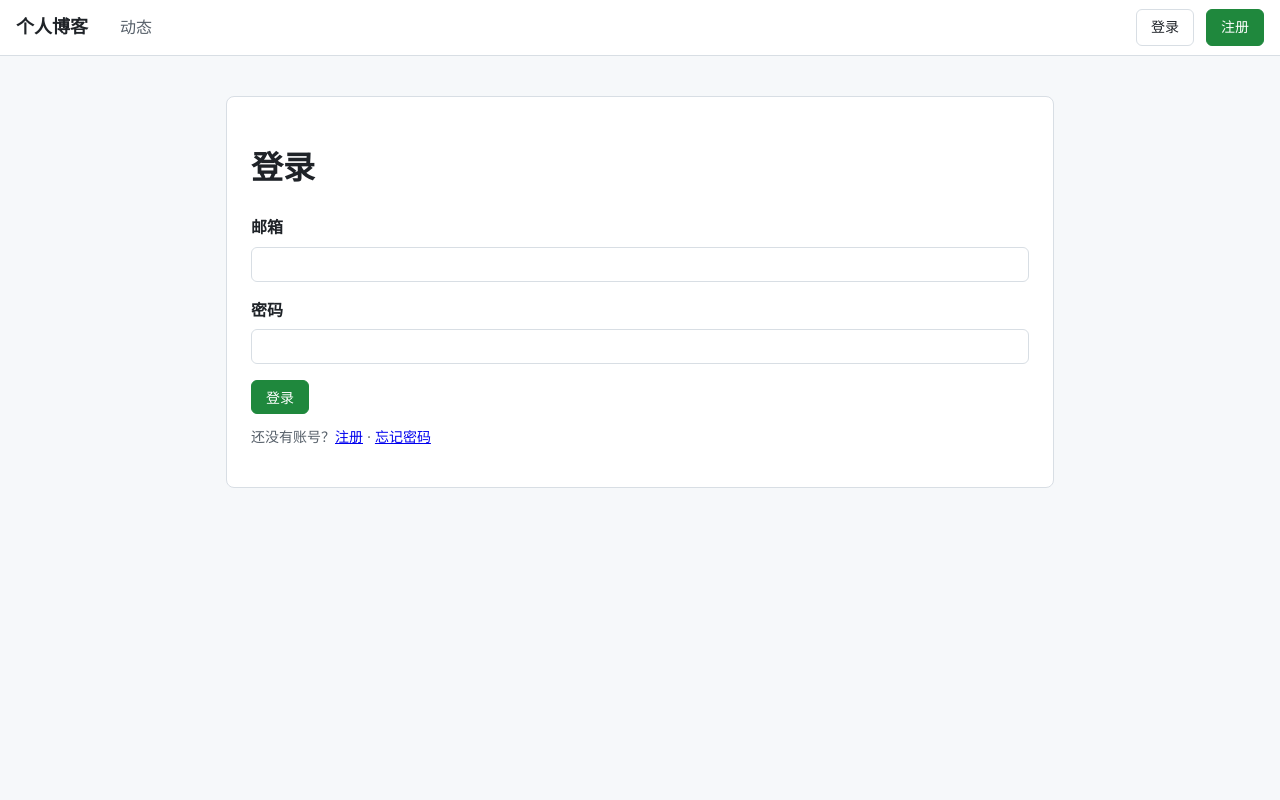
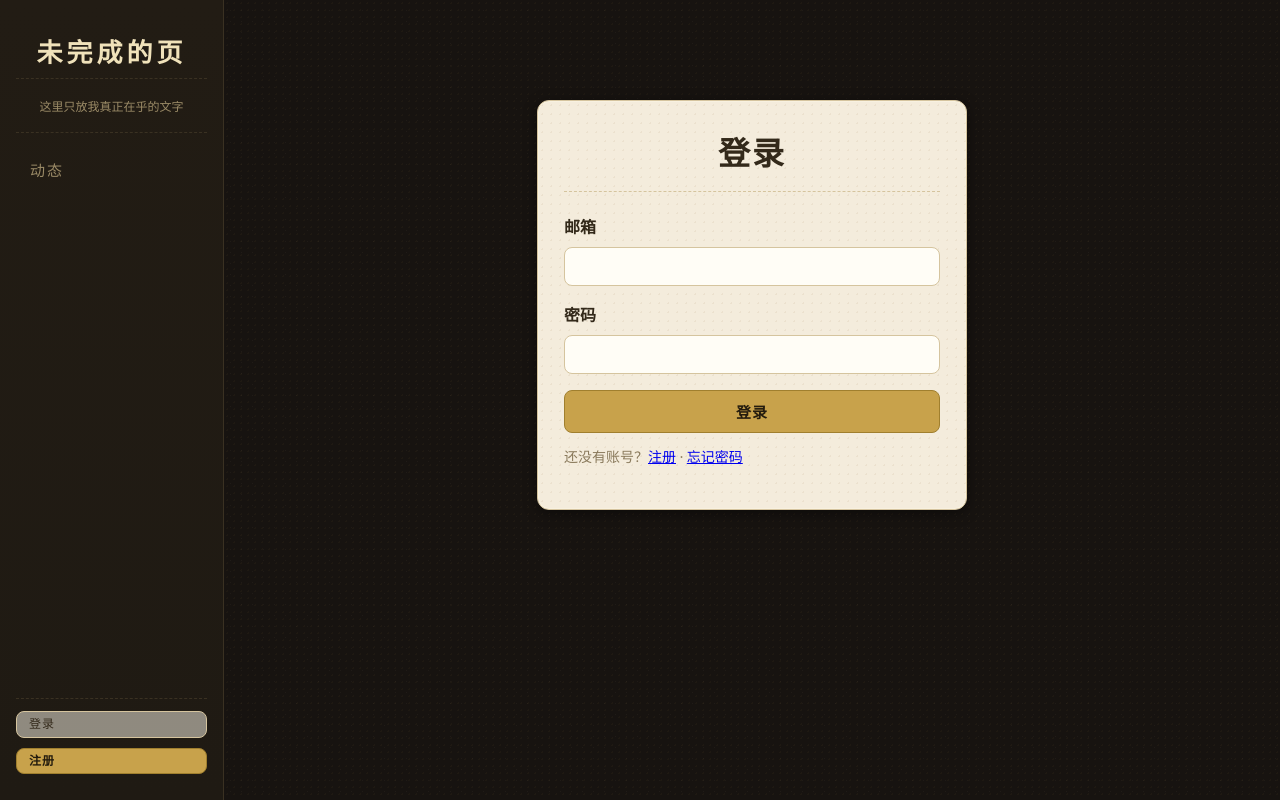
Before and after one commit to An0114/blog, a React (Vite) app in the folder frontend/: page /login in a window 1280 px wide. Built offline with nearby package versions, Linux system fonts and the light colour scheme.

Commit message:
feat(frontend): 深色文艺主题重构（未完成的页品牌 + 侧边导航布局 + 纸感卡片）

```diff
--- a/frontend/src/App.tsx
+++ b/frontend/src/App.tsx
@@ -17,12 +17,12 @@ import { VerifyEmailPage } from './pages/VerifyEmailPage'
 
 function Layout() {
   return (
-    <>
+    <div className="layout">
       <NavBar />
-      <main className="container">
+      <main className="main">
         <Outlet />
       </main>
-    </>
+    </div>
   )
 }
 
--- a/frontend/src/components/NavBar.tsx
+++ b/frontend/src/components/NavBar.tsx
@@ -2,6 +2,10 @@ import { Link, NavLink, useNavigate } from 'react-router-dom'
 
 import { useAuth } from '../context/useAuth'
 
+/**
+ * 深色侧边导航栏（主题：未完成的页）。
+ * 栏目可见性：动态/发布/收藏/草稿箱/用户管理 + 关于我（见单元 30 权限矩阵）。
+ */
 export function NavBar() {
   const { isLoggedIn, isAdmin, user, logout } = useAuth()
   const navigate = useNavigate()
@@ -12,11 +16,12 @@ export function NavBar() {
   }
 
   return (
-    <header className="navbar">
-      <Link to="/" className="navbar-brand">
-        个人博客
+    <aside className="sidebar">
+      <Link to="/" className="sidebar-brand">
+        未完成的页
       </Link>
-      <nav className="navbar-links">
+      <p className="sidebar-tagline">这里只放我真正在乎的文字</p>
+      <nav className="sidebar-nav">
         <NavLink to="/" end>
           动态
         </NavLink>
@@ -41,27 +46,27 @@ export function NavBar() {
           </NavLink>
         )}
       </nav>
-      <div className="navbar-user">
+      <div className="sidebar-user">
         {isLoggedIn ? (
           <>
-            <Link to="/account" className="navbar-username">
+            <Link to="/account" className="sidebar-username">
               {user?.username}
             </Link>
-            <button type="button" className="btn btn-ghost" onClick={handleLogout}>
+            <button type="button" className="btn btn-ghost btn-sm" onClick={handleLogout}>
               退出
             </button>
           </>
         ) : (
           <>
-            <Link to="/login" className="btn btn-ghost">
+            <Link to="/login" className="btn btn-ghost btn-sm">
               登录
             </Link>
-            <Link to="/register" className="btn btn-primary">
+            <Link to="/register" className="btn btn-primary btn-sm">
               注册
             </Link>
           </>
         )}
       </div>
-    </header>
+    </aside>
   )
 }
--- a/frontend/src/index.css
+++ b/frontend/src/index.css
@@ -1,4 +1,25 @@
-/* 全局基础样式：简洁、无 UI 框架依赖 */
+/* ============================================================
+   主题：未完成的页 —— 深色文艺风格（借鉴 UI 设计图）
+   墨色暖底 + 纸感卡片 + 古铜金高亮 + 手写体点缀
+   ============================================================ */
+
+:root {
+  --ink: #171310; /* 墨色主背景 */
+  --ink-2: #1f1a13; /* 侧边栏底色 */
+  --ink-3: #2b2318; /* 深色悬浮 */
+  --line-dark: #3a3122; /* 深色分隔线 */
+  --paper: #f4ecdc; /* 纸色卡片 */
+  --paper-deep: #ecdfc6; /* 纸色加深（表头等） */
+  --gold: #c8a24b; /* 古铜金主色 */
+  --gold-deep: #a07f2e;
+  --text-dark: #33291a; /* 纸上正文 */
+  --text-muted: #8a7a5c; /* 纸上次要文字 */
+  --text-light: #d9cba8; /* 深色底正文 */
+  --text-faint: #9a8a66; /* 深色底次要文字 */
+  --danger: #b04a41;
+  --success: #4a7c3f;
+  --line-paper: #d5c49e; /* 纸上描边 */
+}
 
 * {
   box-sizing: border-box;
@@ -7,128 +28,199 @@
 body {
   margin: 0;
   font-family:
-    -apple-system, 'Segoe UI', 'Microsoft YaHei', 'PingFang SC', sans-serif;
-  color: #1f2328;
-  background: #f6f8fa;
-  line-height: 1.6;
+    'Georgia', 'Noto Serif SC', 'Songti SC', 'SimSun', 'Microsoft YaHei', serif;
+  color: var(--text-light);
+  background-color: var(--ink);
+  /* 纸纹质感：细密点阵 + 暖色微光，模拟复古纸张的颗粒 */
+  background-image:
+    radial-gradient(rgba(200, 162, 75, 0.045) 1px, transparent 1px),
+    radial-gradient(rgba(255, 240, 200, 0.04) 1px, transparent 1px);
+  background-size: 7px 7px, 11px 11px;
+  background-position: 0 0, 5px 5px;
+  line-height: 1.7;
 }
 
-.container {
-  max-width: 860px;
+.layout {
+  display: flex;
+  min-height: 100vh;
+}
+
+.main {
+  flex: 1;
+  width: 100%;
+  max-width: 1040px;
   margin: 0 auto;
-  padding: 24px 16px 64px;
+  padding: 28px 32px 80px;
+}
+
+/* ---------- 侧边导航 ---------- */
+.sidebar {
+  width: 224px;
+  flex-shrink: 0;
+  position: sticky;
+  top: 0;
+  height: 100vh;
+  display: flex;
+  flex-direction: column;
+  gap: 6px;
+  padding: 26px 16px;
+  background: linear-gradient(180deg, #221c14 0%, var(--ink-2) 100%);
+  border-right: 1px solid var(--line-dark);
+}
+
+.sidebar-brand {
+  text-align: center;
+  font-family: 'Kaiti SC', 'STKaiti', '楷体', cursive;
+  font-size: 26px;
+  font-weight: 700;
+  letter-spacing: 4px;
+  color: #f0e2ba;
+  text-decoration: none;
+  padding: 6px 0 2px;
+  border-bottom: 1px dashed var(--line-dark);
+}
+
+.sidebar-tagline {
+  text-align: center;
+  font-size: 12px;
+  color: var(--text-faint);
+  padding-bottom: 14px;
+  border-bottom: 1px dashed var(--line-dark);
+  margin-bottom: 10px;
+}
+
+.sidebar-nav {
+  display: flex;
+  flex-direction: column;
+  gap: 2px;
+  flex: 1;
+}
+
+.sidebar-nav a {
+  display: block;
+  padding: 9px 14px;
+  border-radius: 8px;
+  color: var(--text-faint);
+  text-decoration: none;
+  font-size: 15px;
+  letter-spacing: 2px;
+}
+
+.sidebar-nav a:hover {
+  color: #e8d8a8;
+  background: var(--ink-3);
+}
+
+.sidebar-nav a.active {
+  color: #f2e6bc;
+  background: var(--ink-3);
+  box-shadow: inset 2px 0 0 var(--gold);
+  font-weight: 600;
+}
+
+.sidebar-user {
+  display: flex;
+  flex-direction: column;
+  gap: 10px;
+  padding-top: 12px;
+  border-top: 1px dashed var(--line-dark);
+}
+
+.sidebar-username {
+  color: #e8d8a8;
+  text-decoration: none;
+  font-weight: 600;
+  text-align: center;
+}
+
+.sidebar-username:hover {
+  color: #fff3cd;
+}
+
+/* ---------- 纸感卡片 ---------- */
+.page,
+.post-card {
+  background-color: var(--paper);
+  background-image: radial-gradient(rgba(140, 105, 50, 0.08) 1px, transparent 1px);
+  background-size: 9px 9px;
+  color: var(--text-dark);
+  border: 1px solid var(--line-paper);
+  border-radius: 12px;
+  padding: 26px;
+  box-shadow:
+    0 3px 14px rgba(0, 0, 0, 0.45),
+    inset 0 0 0 1px rgba(255, 248, 230, 0.35);
 }
 
 .page {
-  background: #fff;
-  border: 1px solid #d8dee4;
-  border-radius: 8px;
-  padding: 24px;
   margin-top: 16px;
 }
 
-/* 导航栏 */
-.navbar {
-  display: flex;
-  align-items: center;
-  gap: 24px;
-  padding: 0 16px;
-  height: 56px;
-  background: #fff;
-  border-bottom: 1px solid #d8dee4;
+.page h1 {
+  font-family: 'Kaiti SC', 'STKaiti', '楷体', cursive;
+  color: var(--text-dark);
+  margin-top: 0;
+  letter-spacing: 2px;
+  border-bottom: 1px dashed var(--line-paper);
+  padding-bottom: 10px;
 }
 
-.navbar-brand {
-  font-size: 18px;
-  font-weight: 700;
-  color: #1f2328;
-  text-decoration: none;
-}
-
-.navbar-links {
-  display: flex;
-  gap: 16px;
-  flex: 1;
-}
-
-.navbar-links a {
-  color: #57606a;
-  text-decoration: none;
-  padding: 4px 8px;
-  border-radius: 6px;
-}
-
-.navbar-links a.active {
-  color: #1f2328;
-  font-weight: 600;
-  background: #eaeef2;
-}
-
-.navbar-user {
-  display: flex;
-  align-items: center;
-  gap: 12px;
-}
-
-.navbar-username {
-  font-weight: 600;
-  color: #1f2328;
-  text-decoration: none;
-}
-
-.navbar-username:hover {
-  text-decoration: underline;
-}
-
-/* 按钮 */
+/* ---------- 按钮 ---------- */
 .btn {
   display: inline-block;
   border: 1px solid transparent;
-  border-radius: 6px;
-  padding: 6px 14px;
+  border-radius: 8px;
+  padding: 6px 16px;
   font-size: 14px;
   cursor: pointer;
   text-decoration: none;
   background: transparent;
   color: inherit;
+  letter-spacing: 1px;
 }
 
 .btn-primary {
-  background: #1f883d;
-  border-color: #1f883d;
-  color: #fff;
+  background: var(--gold);
+  border-color: var(--gold-deep);
+  color: #241c0e;
+  font-weight: 600;
 }
 
 .btn-primary:hover {
-  background: #1a7f37;
+  background: #d3ab55;
 }
 
 .btn-ghost {
-  border-color: #d8dee4;
-  color: #1f2328;
-  background: #fff;
+  border-color: var(--line-paper);
+  color: var(--text-dark);
+  background: rgba(255, 250, 235, 0.5);
 }
 
 .btn-ghost:hover {
-  background: #f3f4f6;
+  background: #fff8e6;
 }
 
 .btn-danger {
-  background: #d1242f;
-  border-color: #d1242f;
-  color: #fff;
+  background: var(--danger);
+  border-color: #933a32;
+  color: #f7ede2;
 }
 
 .btn-danger:hover {
-  background: #b91c26;
+  background: #c2554c;
 }
 
 .btn:disabled {
-  opacity: 0.6;
+  opacity: 0.55;
   cursor: not-allowed;
 }
 
-/* 表单 */
+.btn-sm {
+  padding: 2px 12px;
+  font-size: 12px;
+}
+
+/* ---------- 表单 ---------- */
 .field {
   margin-bottom: 16px;
 }
@@ -137,26 +229,29 @@ body {
   display: block;
   margin-bottom: 6px;
   font-weight: 600;
+  color: var(--text-dark);
 }
 
 .field input,
 .field textarea,
-.field select {
+.field select,
+.comment-form input {
   width: 100%;
-  padding: 8px 10px;
-  border: 1px solid #d8dee4;
-  border-radius: 6px;
+  padding: 9px 12px;
+  border: 1px solid var(--line-paper);
+  border-radius: 8px;
   font-size: 14px;
   font-family: inherit;
-  background: #fff;
+  background: #fffdf6;
+  color: var(--text-dark);
 }
 
 .field textarea {
-  min-height: 140px;
+  min-height: 150px;
   resize: vertical;
 }
 
-/* 卡片列表 */
+/* ---------- 列表与卡片 ---------- */
 .post-list {
   display: flex;
   flex-direction: column;
@@ -170,16 +265,25 @@ body {
   margin-top: 16px;
 }
 
-.post-card {
-  background: #fff;
-  border: 1px solid #d8dee4;
-  border-radius: 8px;
-  padding: 20px;
+.filter-bar .btn {
+  border-color: var(--line-dark);
+  color: var(--text-light);
+  background: rgba(255, 250, 235, 0.04);
+}
+
+.filter-bar .btn:hover {
+  background: var(--ink-3);
+}
+
+.filter-bar .btn-primary {
+  border-color: var(--gold-deep);
+  color: #241c0e;
+  background: var(--gold);
 }
 
 .post-card-excerpt {
-  color: #57606a;
-  margin: 4px 0 8px;
+  color: var(--text-muted);
+  margin: 4px 0 10px;
 }
 
 .post-card-cover {
@@ -190,17 +294,18 @@ body {
 }
 
 .post-card-title {
-  font-size: 18px;
+  font-size: 20px;
   font-weight: 700;
   margin: 0 0 8px;
 }
 
 .post-card-title a {
-  color: #1f2328;
+  color: var(--text-dark);
   text-decoration: none;
 }
 
 .post-card-title a:hover {
+  color: var(--gold-deep);
   text-decoration: underline;
 }
 
@@ -208,21 +313,22 @@ body {
   display: flex;
   gap: 12px;
   align-items: center;
-  color: #57606a;
+  color: var(--text-muted);
   font-size: 13px;
-  margin-bottom: 8px;
+  margin-bottom: 10px;
 }
 
 .badge {
   display: inline-block;
-  padding: 1px 8px;
+  padding: 1px 10px;
   border-radius: 12px;
   font-size: 12px;
-  background: #eaeef2;
-  color: #57606a;
+  background: rgba(200, 162, 75, 0.16);
+  color: var(--gold-deep);
+  border: 1px solid rgba(200, 162, 75, 0.35);
 }
 
-/* 详情页 */
+/* ---------- 详情页 ---------- */
 .detail-media {
   display: flex;
   flex-direction: column;
@@ -235,6 +341,7 @@ body {
   max-width: 100%;
   border-radius: 8px;
   display: block;
+  border: 1px solid var(--line-paper);
 }
 
 .comment-form {
@@ -245,10 +352,6 @@ body {
 
 .comment-form input {
   flex: 1;
-  padding: 8px 10px;
-  border: 1px solid #d8dee4;
-  border-radius: 6px;
-  font-size: 14px;
 }
 
 .comment-list {
@@ -258,10 +361,10 @@ body {
 }
 
 .comment-item {
-  border: 1px solid #eaeef2;
+  border: 1px solid var(--line-paper);
   border-radius: 8px;
-  padding: 12px;
-  background: #fafbfc;
+  padding: 12px 14px;
+  background: rgba(255, 250, 235, 0.45);
 }
 
 .comment-meta {
@@ -269,7 +372,7 @@ body {
   align-items: center;
   gap: 8px;
   font-size: 13px;
-  color: #57606a;
+  color: var(--text-muted);
   margin-bottom: 4px;
 }
 
@@ -284,46 +387,65 @@ body {
   margin: 12px 0;
 }
 
-/* 管理表格 */
+/* ---------- 管理表格 ---------- */
 .admin-table {
   width: 100%;
   border-collapse: collapse;
   margin-top: 16px;
-  background: #fff;
+  background: rgba(255, 250, 235, 0.45);
 }
 
 .admin-table th,
 .admin-table td {
-  border: 1px solid #d8dee4;
+  border: 1px solid var(--line-paper);
   padding: 10px 12px;
   text-align: left;
   font-size: 14px;
+  color: var(--text-dark);
 }
 
 .admin-table th {
-  background: #f3f4f6;
+  background: var(--paper-deep);
 }
 
+/* ---------- 文字与提示 ---------- */
 .error-text {
-  color: #d1242f;
+  color: var(--danger);
 }
 
 .success-text {
-  color: #1a7f37;
+  color: var(--success);
 }
 
 .form-hint {
   margin-top: 12px;
-  color: #57606a;
+  color: var(--text-muted);
   font-size: 14px;
 }
 
-.btn-sm {
-  padding: 2px 10px;
-  font-size: 12px;
+.empty-tip {
+  color: var(--text-faint);
+  text-align: center;
+  padding: 32px 0;
 }
 
-/* 发布页媒体 */
+/* ---------- 登录 / 注册（居中纸色弹窗） ---------- */
+.auth-form {
+  max-width: 430px;
+  margin: 9vh auto 0;
+}
+
+.auth-form h1 {
+  text-align: center;
+}
+
+.auth-form .btn-primary {
+  width: 100%;
+  padding: 10px;
+  font-size: 15px;
+}
+
+/* ---------- 发布页媒体与进度 ---------- */
 .media-pending {
   display: flex;
   flex-wrap: wrap;
@@ -343,22 +465,23 @@ body {
   height: 120px;
   object-fit: cover;
   border-radius: 6px;
-  background: #eaeef2;
+  background: #fff8e6;
+  border: 1px solid var(--line-paper);
 }
 
-/* 上传进度条（三期功能，PRD A12） */
 .upload-progress {
   position: relative;
   width: 160px;
   height: 14px;
-  border: 1px solid #d0d7de;
+  border: 1px solid var(--line-paper);
   border-radius: 7px;
   overflow: hidden;
+  background: #fffdf6;
 }
 
 .upload-progress-bar {
   height: 100%;
-  background: #2f81f7;
+  background: var(--gold);
   transition: width 0.2s ease;
 }
 
@@ -369,15 +492,21 @@ body {
   align-items: center;
   justify-content: center;
   font-size: 11px;
-  color: #1f2328;
+  color: var(--text-dark);
 }
 
-.empty-tip {
-  color: #57606a;
-  text-align: center;
-  padding: 32px 0;
+.publish-actions {
+  display: flex;
+  gap: 10px;
+  margin-top: 8px;
 }
 
+.publish-actions .btn-primary {
+  background: var(--gold);
+  color: #241c0e;
+}
+
+/* ---------- 分页 ---------- */
 .pager {
   display: flex;
   align-items: center;
@@ -385,3 +514,44 @@ body {
   gap: 12px;
   margin-top: 20px;
 }
+
+.pager .btn {
+  border-color: var(--line-dark);
+  color: var(--text-light);
+  background: rgba(255, 250, 235, 0.04);
+}
+
+.pager .btn:hover {
+  background: var(--ink-3);
+}
+
+.pager span {
+  color: var(--text-faint);
+}
+
+/* ---------- 关于我 / 辅助 ---------- */
+.about-hero {
+  text-align: center;
+  padding: 18px 0 6px;
+}
+
+.about-hero .avatar {
+  width: 96px;
+  height: 96px;
+  border-radius: 50%;
+  background: linear-gradient(135deg, var(--gold), #e6c97e);
+  color: #241c0e;
+  display: inline-flex;
+  align-items: center;
+  justify-content: center;
+  font-size: 40px;
+  font-family: 'Kaiti SC', 'STKaiti', '楷体', cursive;
+  box-shadow: 0 4px 14px rgba(0, 0, 0, 0.35);
+}
+
+.about-quote {
+  font-family: 'Kaiti SC', 'STKaiti', '楷体', cursive;
+  color: var(--gold-deep);
+  font-size: 17px;
+  letter-spacing: 1px;
+}
```
